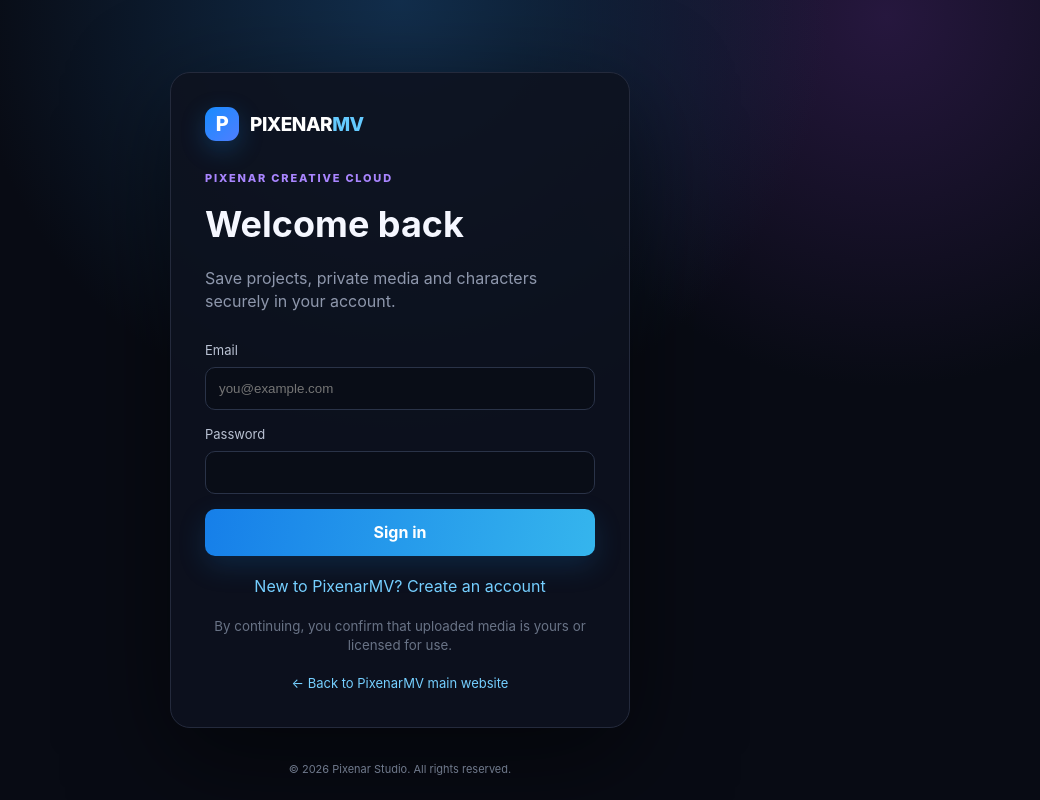
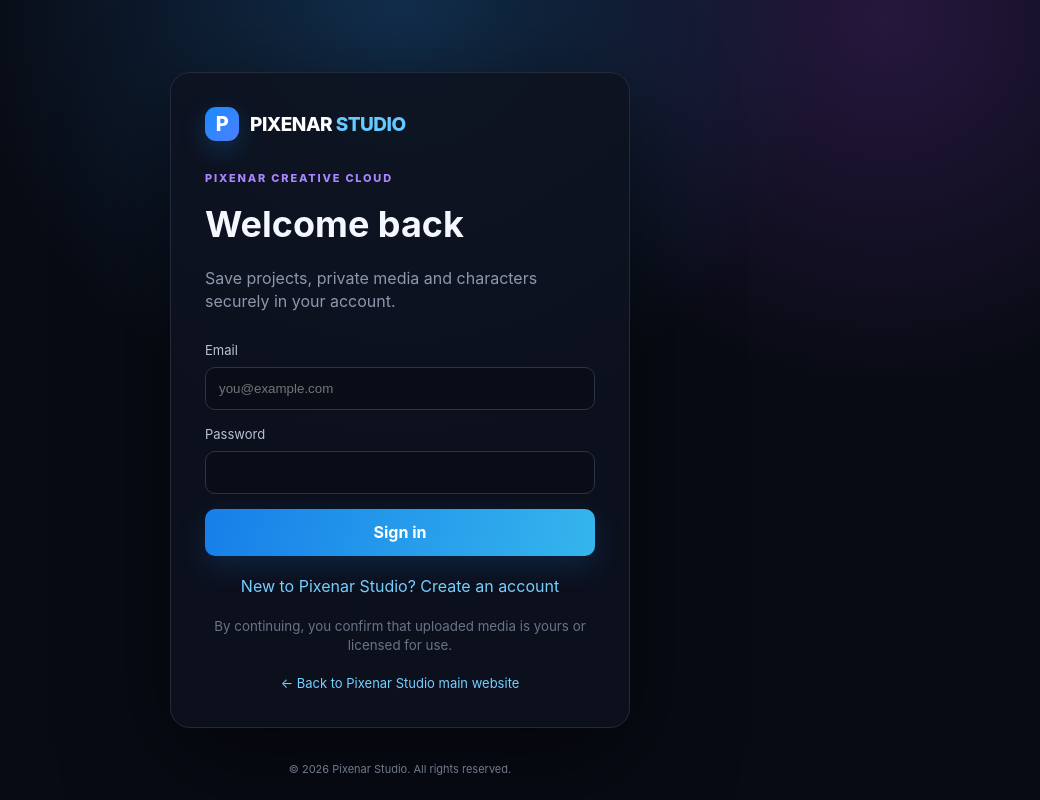
Before and after one commit to tntr24795-dot/PixenarMV, a Next.js app: page /login in a window 1280 px wide. Shown: the whole page, without its empty margins (240-1280 px from the left). Built offline with nearby package versions, Linux system fonts and the light colour scheme; no server answers.

Commit message:
Rebrand authentication experience

```diff
--- a/components/auth-form.tsx
+++ b/components/auth-form.tsx
@@ -47,7 +47,7 @@ export default function AuthForm() {
       <a className="brand" href="/">
         <span className="brandMark">P</span>
         <span>
-          PIXENAR<span>MV</span>
+          PIXENAR <span>STUDIO</span>
         </span>
       </a>
       <p className="eyebrow">PIXENAR CREATIVE CLOUD</p>
@@ -95,7 +95,7 @@ export default function AuthForm() {
         }}
       >
         {mode === "login"
-          ? "New to PixenarMV? Create an account"
+          ? "New to Pixenar Studio? Create an account"
           : "Already have an account? Sign in"}
       </button>
       <small>
@@ -103,7 +103,7 @@ export default function AuthForm() {
         use.
       </small>
       <a className="authHomeLink" href={mainSiteUrl}>
-        ← Back to PixenarMV main website
+        ← Back to Pixenar Studio main website
       </a>
     </div>
   );
```
